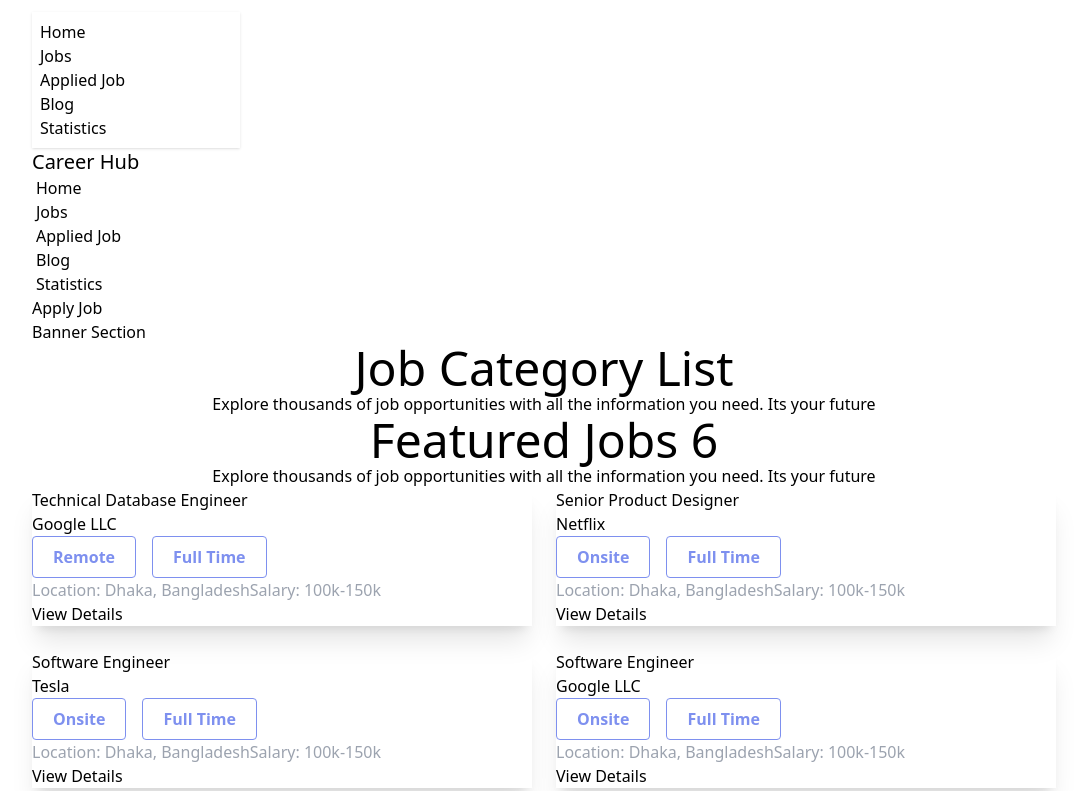
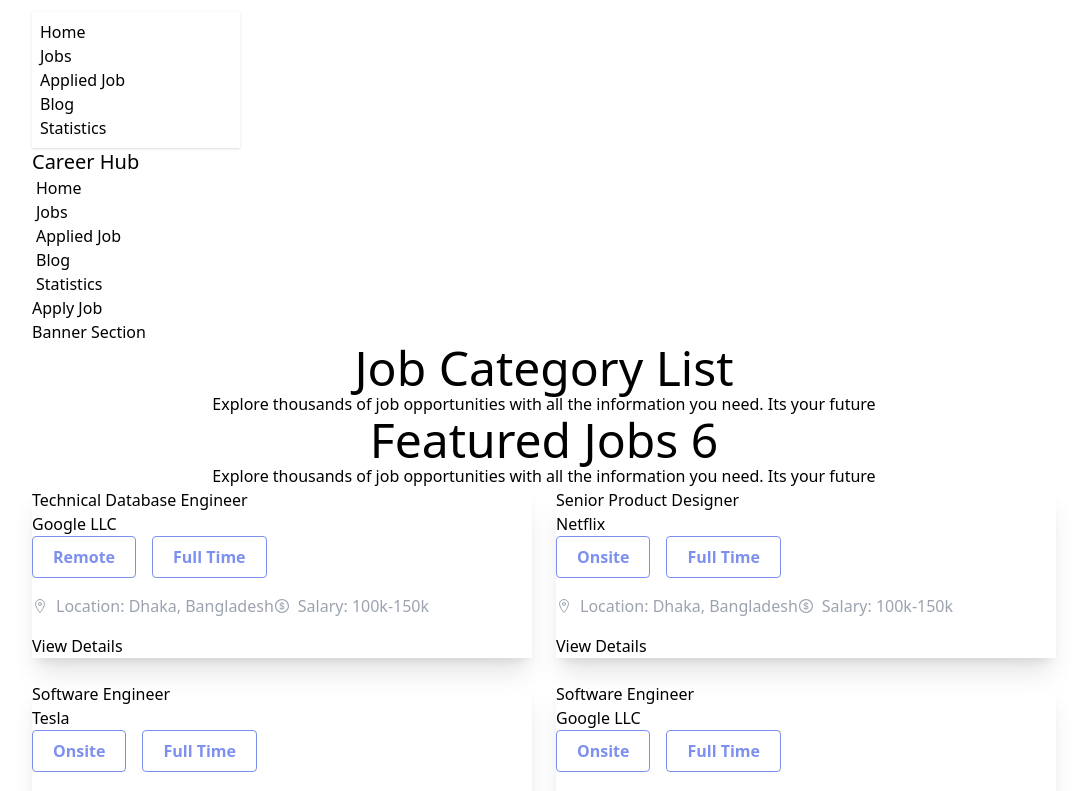
Before and after one commit to Juwel-771/career-hub-react, a React (Vite) app: page / in a window 1280 px wide. Shown: the top 791 px of the page, without its empty margins (96-1180 px from the left). Built offline with nearby package versions, Linux system fonts and the light colour scheme.

Commit message:
onsite and full time btn

```diff
--- a/package.json
+++ b/package.json
@@ -14,6 +14,7 @@
     "match-sorter": "^8.0.0",
     "react": "^19.0.0",
     "react-dom": "^19.0.0",
+    "react-icons": "^5.5.0",
     "react-router-dom": "^7.3.0",
     "sort-by": "^1.2.0"
   },
--- a/src/components/Job/Job.jsx
+++ b/src/components/Job/Job.jsx
@@ -1,4 +1,7 @@
 import React from "react";
+import { IoLocationOutline } from "react-icons/io5";
+import { AiOutlineDollar } from "react-icons/ai";
+
 
 const Job = ({ job }) => {
   const { id, logo, job_title, company_name, remote_or_onsite, location, job_type, salary, job_description } = job;
@@ -13,8 +16,8 @@ const Job = ({ job }) => {
         <button className="px-5 py-2 font-extrabold border rounded border-[#7E90EF] mr-4 text-[#7E90EF]"> {job_type} </button>
     </div>
     <div className="flex text-gray-400">
-        <p> Location: {location} </p>
-        <p> Salary: {salary} </p>
+        <p className="flex items-center my-4"> <span className="mr-2"><IoLocationOutline/></span> Location: {location} </p>
+        <p className="flex items-center"> <span className="mr-2"> <AiOutlineDollar/> </span> Salary: {salary} </p>
     </div>
     <div className="card-actions">
       <button className="btn btn-primary">View Details</button>
```
Also changed, not shown: 1 other file (tests, documents, lock files or other folders).
